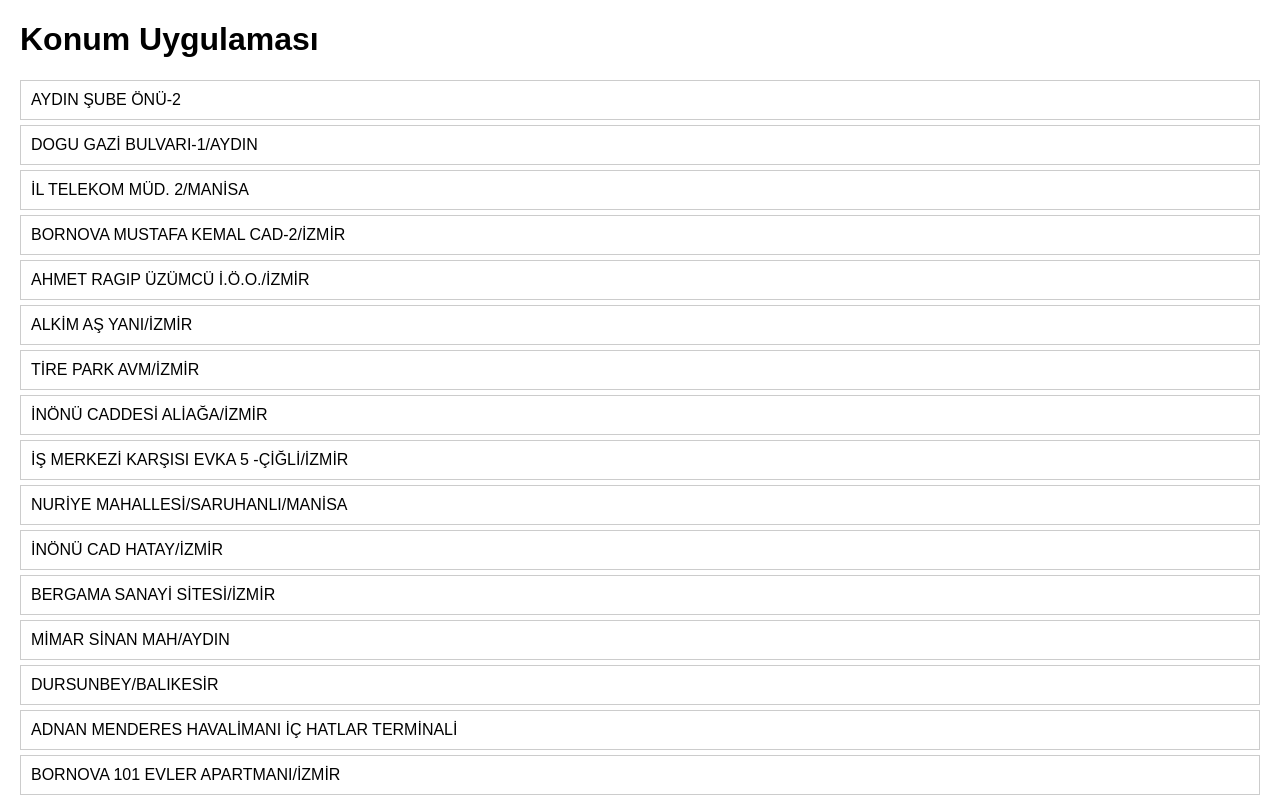
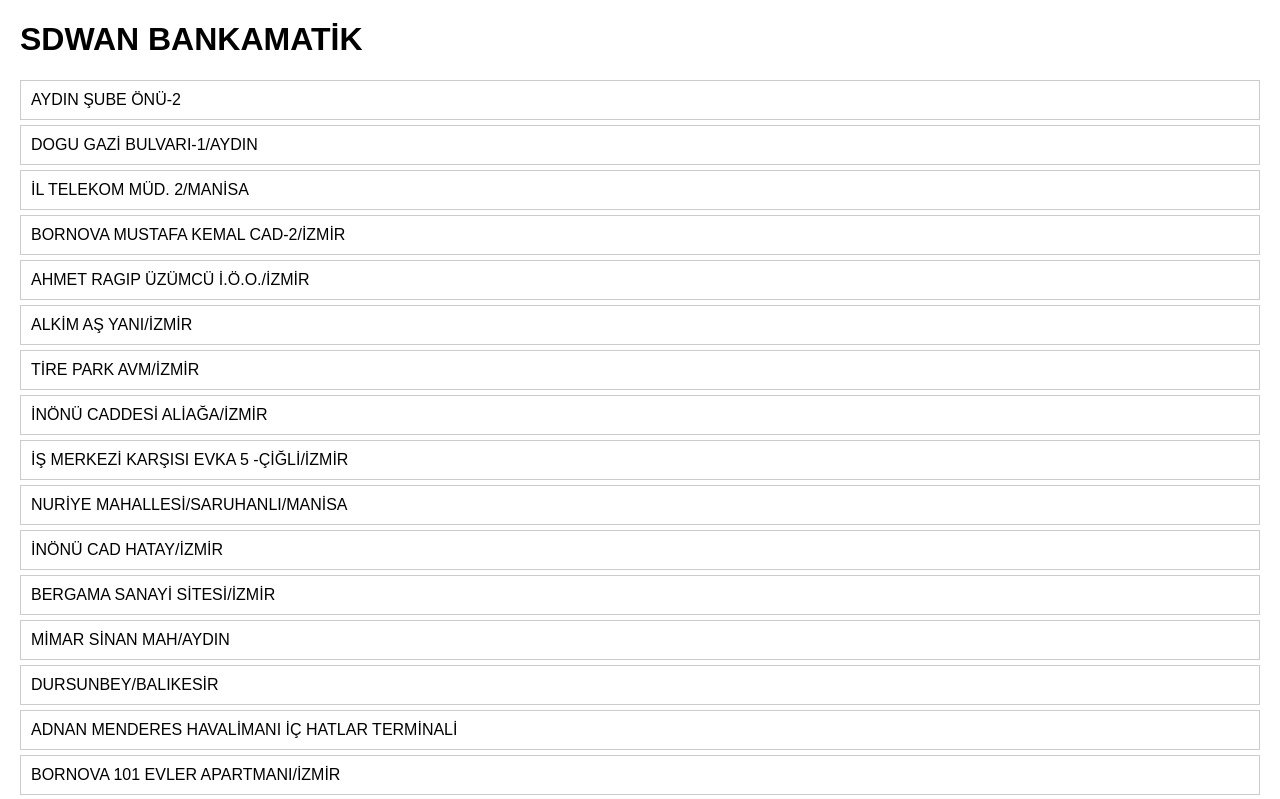
Before and after one commit to ttumitt/ATM, a plain HTML site: page index.html in a window 1280 px wide. Shown: the top 799 px of the page. Drawn offline with Linux system fonts and the light colour scheme.

Commit message:
Update index.html

```diff
--- a/index.html
+++ b/index.html
@@ -3,11 +3,11 @@
 <head>
     <meta charset="UTF-8">
     <meta name="viewport" content="width=device-width, initial-scale=1.0">
-    <title>Konum Uygulaması</title>
+    <title>SDWAN BANKAMATİK</title>
     <link rel="stylesheet" href="style.css">
 </head>
 <body>
-    <h1>Konum Uygulaması</h1>
+    <h1>SDWAN BANKAMATİK</h1>
     <div id="location-list"></div>
     <script src="script.js"></script>
 </body>
```
